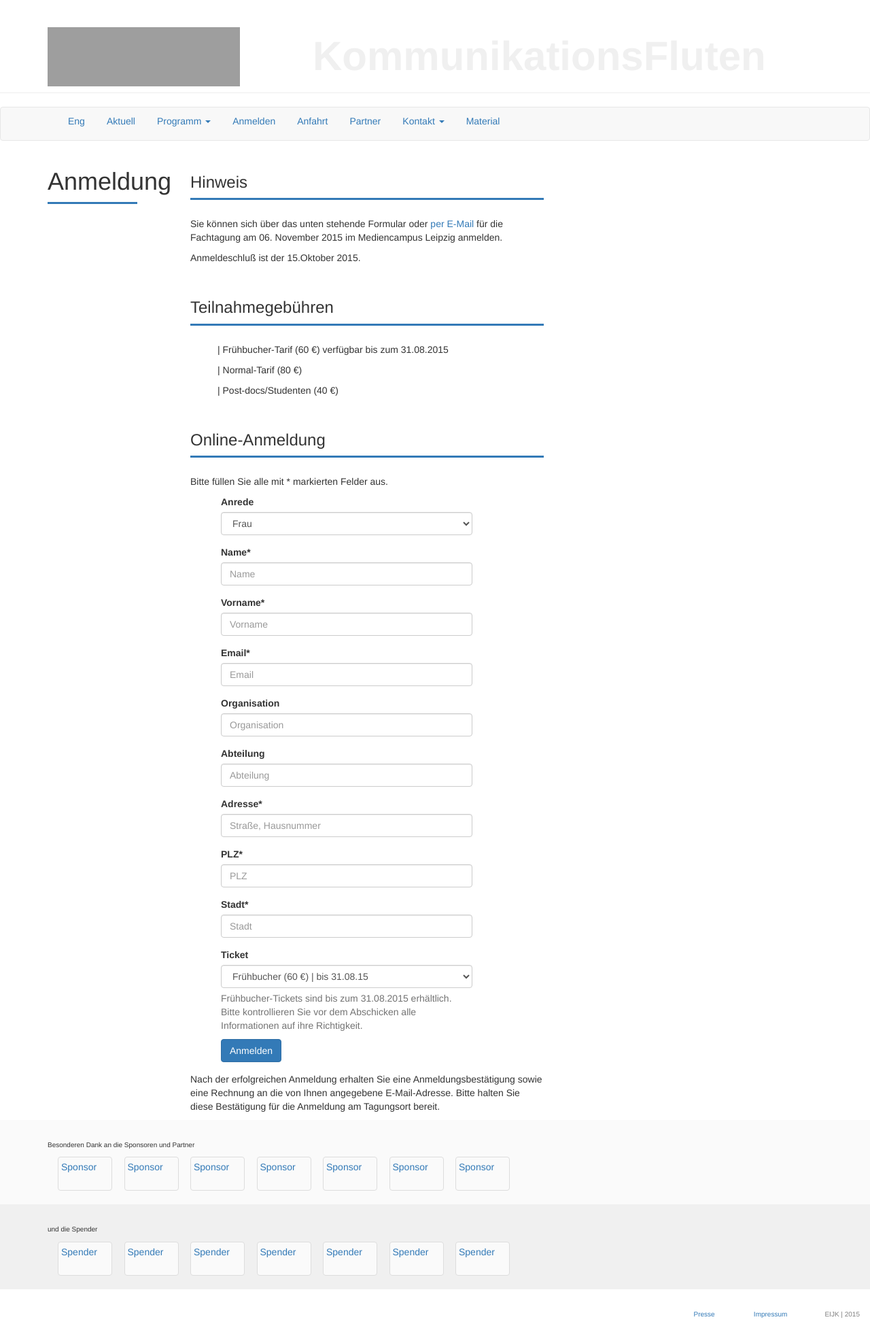
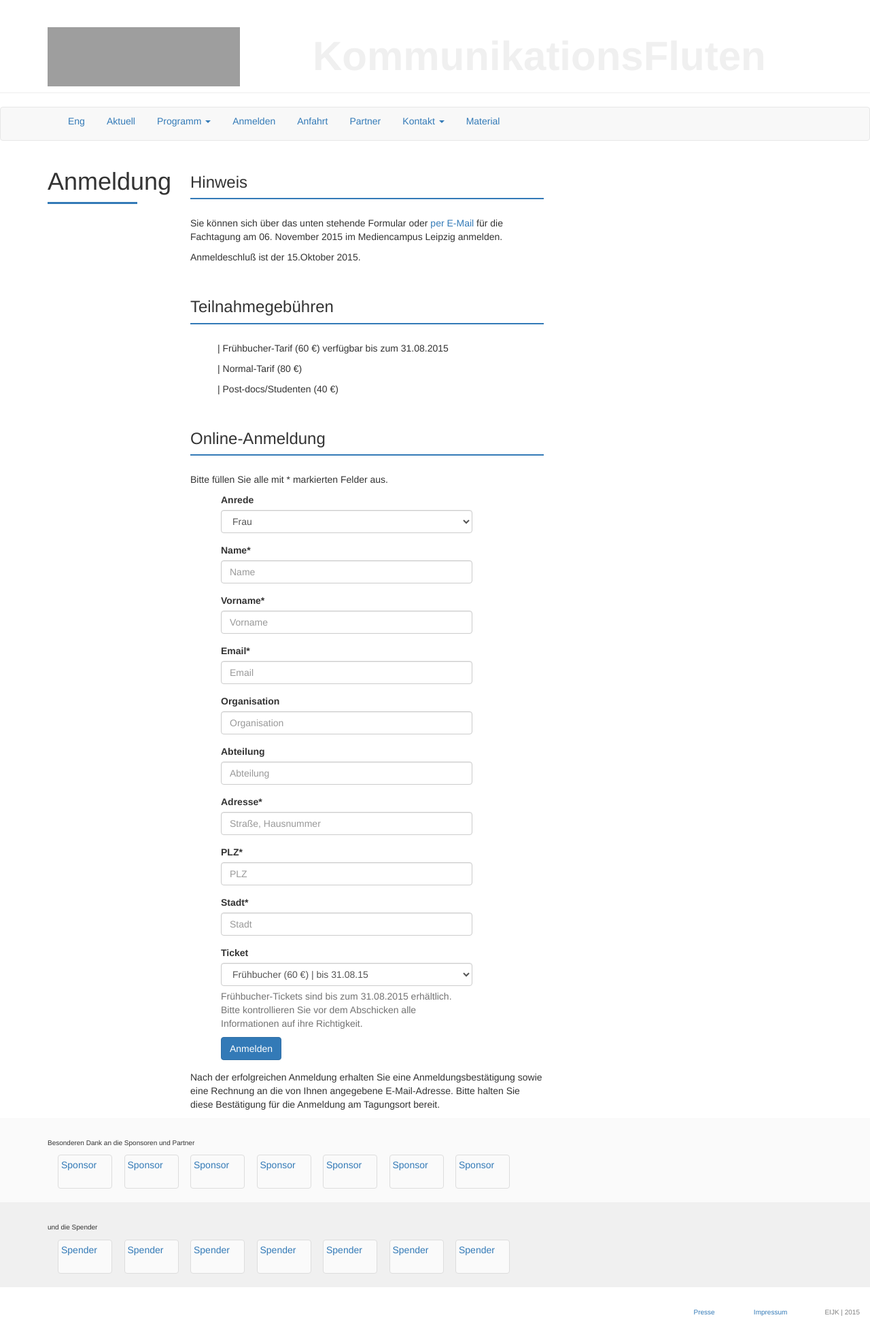
Before and after one commit to susedev/test, a Jekyll site: the page built from anmeldung.html, in a window 1280 px wide. Shown: the whole page at 68% size. Built offline with Jekyll 4.4.1, drawn with Linux system fonts in a browser that asks for light colours; nearby versions of some CDN libraries; grey boxes are pictures that could not be loaded.

Commit message:
Update anmeldung.html

```diff
--- a/anmeldung.html
+++ b/anmeldung.html
@@ -3,7 +3,7 @@ title: Anmeldung
 ---
 <h3 style="margin-top: 28px;">Hinweis</h3>
 
-<div class="box" style="background-color: #337AB7; height:3px; margin-top:3px; margin-bottom:25px;"></div>
+<div class="box" style="background-color: #337AB7; height:2px; margin-top:3px; margin-bottom:25px;"></div>
 <p>Sie k&ouml;nnen sich &uuml;ber das unten stehende Formular oder <a href="mailto:kommunikationsfluten@eijc.eu?subject=Anmeldung%20zur%20Tagung%20%22KommunikationsFluten%22&amp;body=Sehr%20geehrte%20Damen%20und%20Herren%2C%20%0A%0Ahiermit%20m%C3%B6chte%20ich%20mich%20verbindlich%20f%C3%BCr%20die%20Teilnahme%20an%20der%20Konferenz%20%22KommunikationsFluten%22%2C%20am%206.%20November%202015%20im%20Mediencampus%2C%20Leipzig%2C%20anmelden.%0A%0AZu%20diesem%20Zweck%20%C3%BCbermittle%20ich%20Ihnen%20folgende%20Daten%20zu%20meiner%20Person%3A%0AName%0AVorname%0AOrganisation%20%0A(ggf.%20Abteilung)%0APostanschrift%0ATicketwunsch%20%3A%20%20Normal%20%7C%20Fr%C3%BChbucher%20%7C%20Student%2FPostdoc%20(nicht%20zutreffendes%20bitte%20streichen)%0A%0ABitte%20senden%20Sie%20mir%20eine%20Rechnung%20%C3%BCber%20die%20Tagungsgeb%C3%BChr%20an%20folgende%20Adresse%20(nicht%20zutreffendes%20bitte%20streichen)%3A%0AAdresse%20siehe%20oben%0Aoder%0Aabweichende%20Rechnungsadresse%3A%0AName%0AVorname%0AOrganisation%20%0A(ggf.%20Abteilung)%0APostanschrift%0A%0A%0AMit%20freundlichen%20Gr%C3%BC%C3%9Fen%0A%0A%0A%0A">per E-Mail</a> f&uuml;r die Fachtagung am 06. November 2015 im Mediencampus Leipzig anmelden.</p>
 
 <p>Anmeldeschlu&szlig; ist der 15.Oktober 2015.</p>
@@ -13,7 +13,7 @@ title: Anmeldung
 
 <h3>Teilnahmegeb&uuml;hren</h3>
 
-<div class="box" style="background-color: #337AB7; height:3px; margin-top:3px; margin-bottom:25px;"></div>
+<div class="box" style="background-color: #337AB7; height:2px; margin-top:3px; margin-bottom:25px;"></div>
 <p style="margin-left: 40px;">| Fr&uuml;hbucher-Tarif (60 &euro;) verf&uuml;gbar bis zum 31.08.2015</p>
 
 <p style="margin-left: 40px;">| Normal-Tarif (80 &euro;)</p>
@@ -25,7 +25,7 @@ title: Anmeldung
 
 <h3>Online-Anmeldung</h3>
 
-<div class="box" style="background-color: #337AB7; height:3px; margin-top:3px;margin-bottom:25px;"></div>
+<div class="box" style="background-color: #337AB7; height:2px; margin-top:3px;margin-bottom:25px;"></div>
 <p style="text-align: justify;">Bitte f&uuml;llen Sie alle mit * markierten Felder aus.</p>
 
 <div class="container" style="width:400px; margin-left: 30px;">
```
